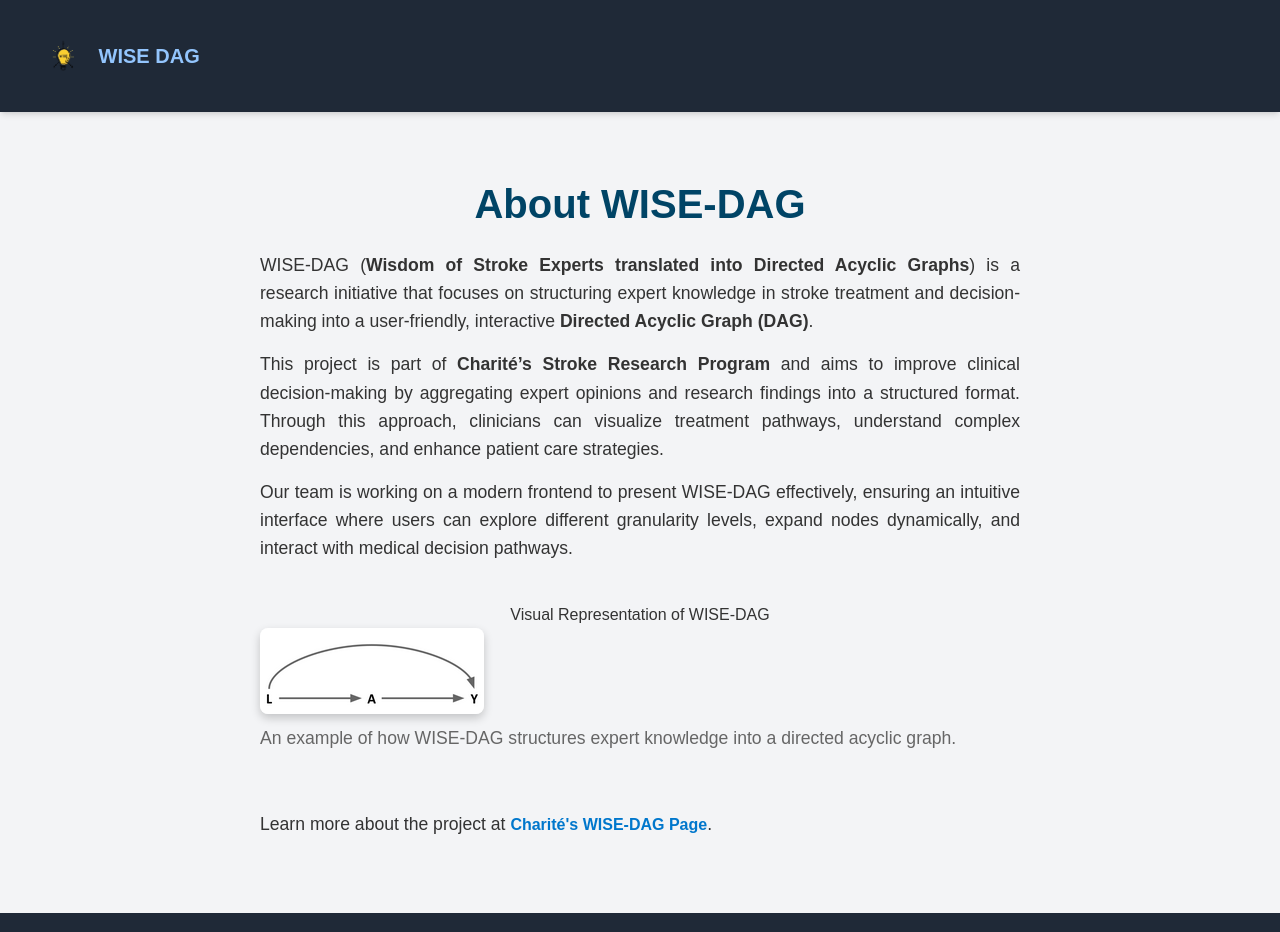
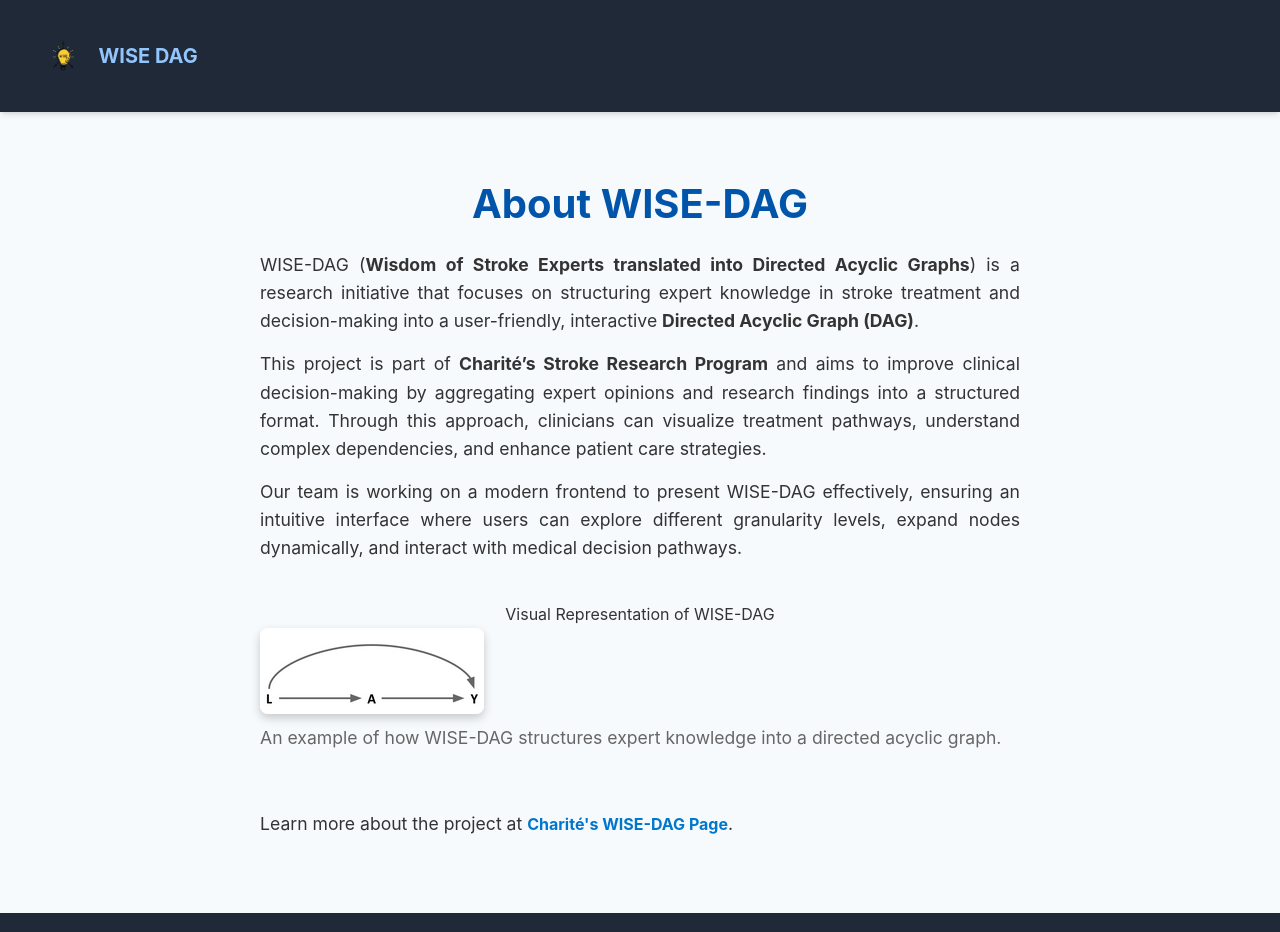
Before and after one commit to leof18/wise-dag, a React (Create React App) app in the folder Application/wise-dag-app/: page /about in a window 1280 px wide. Shown: the top 932 px of the page. Built offline with nearby package versions, Linux system fonts and the light colour scheme.

Commit message:
changes styles for clearer context

```diff
--- a/Application/wise-dag-app/src/styles/index.css
+++ b/Application/wise-dag-app/src/styles/index.css
@@ -2,9 +2,27 @@
 @tailwind components;
 @tailwind utilities;
 
+/* Define CSS Variables for Colors & Fonts */
+:root {
+  --primary-color: #0077cc;
+  --secondary-color: #0055aa;
+  --accent-color: #ffcccb;
+  --bg-color: #f7fafc;
+  --text-color: #333;
+  --header-bg: #f7fafc;
+  --header-text: #666;
+  --font-base: 'Inter', sans-serif;
+}
+
+/* Import Google Font */
+@import url('https://fonts.googleapis.com/css2?family=Inter:wght@400;600;700&display=swap');
+
 /* Global body styles */
 body {
-  @apply bg-gray-100 text-gray-800 font-sans;
+  @apply bg-gray-100 text-gray-800;
+  background-color: var(--bg-color);
+  color: var(--text-color);
+  font-family: var(--font-base);
   margin: 0;
 }
 
@@ -13,14 +31,16 @@
   @apply flex flex-col min-h-screen;
 }
 
-/* Main content area (flexible height) */
+/* Main content area */
 .main-content {
   @apply flex-1 flex flex-col;
 }
 
 /* Header Styling */
 header {
-  @apply bg-gray-100 text-gray-600 sticky top-0 z-50 shadow-md;
+  @apply sticky top-0 z-50 shadow-md;
+  background-color: var(--header-bg);
+  color: var(--header-text);
 }
 
 header .header-container {
@@ -30,7 +50,7 @@
 /* Footer Styling */
 footer {
   @apply bg-gray-800 text-white text-center py-4;
-  margin-top: auto; /* Ensures footer stays at the bottom */
+  margin-top: auto;
 }
 
 /* Links */
@@ -47,12 +67,13 @@
   display: none;
 }
 
+/* About Us Section */
 .about-us {
-  max-width: 800px;  /* Limit width for better readability */
+  max-width: 800px;
   margin: 40px auto;
   padding: 20px;
-  font-family: Arial, sans-serif;
-  color: #333;
+  font-family: var(--font-base);
+  color: var(--text-color);
   line-height: 1.6;
   text-align: center;
 }
@@ -61,13 +82,13 @@
   font-size: 2.5rem;
   font-weight: bold;
   margin-bottom: 15px;
-  color: #004466;  /* Dark blue for emphasis */
+  color: var(--secondary-color);
 }
 
 .about-us p {
   font-size: 1.1rem;
   margin-bottom: 15px;
-  text-align: justify; /* Improves text readability */
+  text-align: justify;
 }
 
 .diagram-container {
@@ -84,7 +105,7 @@
 }
 
 .wise-dag-image:hover {
-  transform: scale(1.05); /* Slight zoom effect on hover */
+  transform: scale(1.05);
 }
 
 .diagram-caption {
@@ -97,17 +118,16 @@
   display: inline-block;
   margin-top: 20px;
   font-size: 1rem;
-  color: #0077cc;
+  color: var(--primary-color);
   text-decoration: none;
   font-weight: bold;
   transition: color 0.3s;
 }
 
 .about-us a:hover {
-  color: #0055aa;
+  color: var(--secondary-color);
   text-decoration: underline;
 }
-
 
 /* Main Graph Page */
 .graph-page-container {
@@ -158,7 +178,6 @@
   overflow: hidden;
 }
 
-
 /* Graph Container */
 .graph-container {
   @apply relative flex flex-wrap justify-center items-center;
@@ -176,19 +195,22 @@
   width: 80px;
   height: 80px;
   border-radius: 50%;
-  background-color: #ffcccb;
-  color: #333;
+  background-color: var(--accent-color);
+  color: var(--text-color);
   font-weight: bold;
   cursor: pointer;
   transform: translate(-50%, -50%);
+  transition: transform 0.3s, box-shadow 0.3s;
 }
 
 .node:hover {
-  @apply bg-blue-500 text-white;
+  transform: translate(-50%, -50%) scale(1.1);
+  box-shadow: 0 4px 8px rgba(0, 0, 0, 0.3);
 }
 
+/* Tree/Folders */
 .container {
-  font-family: Arial, sans-serif;
+  font-family: var(--font-base);
   padding: 20px;
 }
 
@@ -197,7 +219,7 @@
 }
 
 .folder:hover {
-  color: blue;
+  color: var(--primary-color);
   text-decoration: underline;
   cursor: pointer;
 }
```
